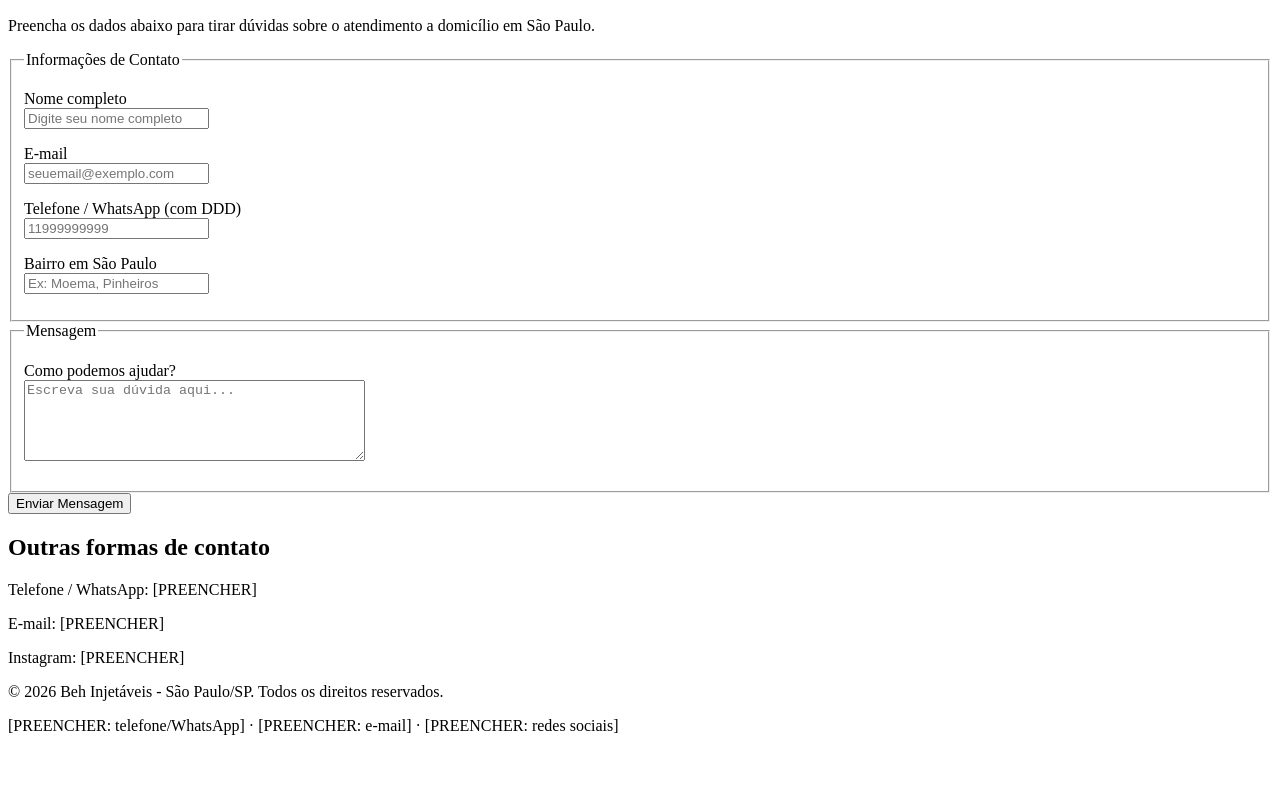
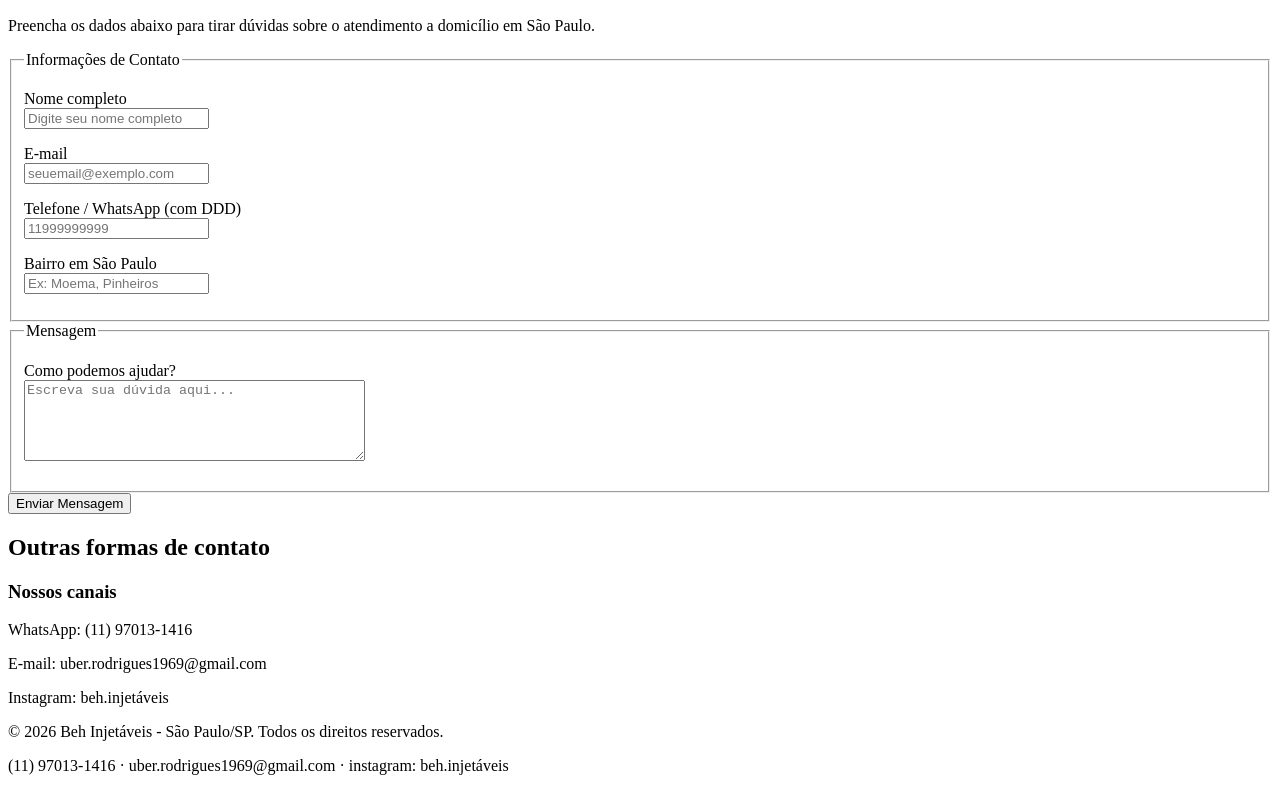
Before and after one commit to Colombogaby/beh-injetaveis, a plain HTML site: page contato.html in a window 1280 px wide. Shown: the part 344-1135 px from the top of the page. Before the commit the page ends 1095 px from the top, so only its background shows below. Drawn offline with Linux system fonts and the light colour scheme.

Commit message:
contatos, link github e alteração necessaria

```diff
--- a/contato.html
+++ b/contato.html
@@ -76,9 +76,10 @@
         <section>
             <h2>Outras formas de contato</h2>
             <article>
-                <p>Telefone / WhatsApp: [PREENCHER]</p>
-                <p>E-mail: [PREENCHER]</p>
-                <p>Instagram: [PREENCHER]</p>
+                <h3>Nossos canais</h3>
+                <p>WhatsApp: (11) 97013-1416</p>
+                <p>E-mail: uber.rodrigues1969@gmail.com</p>
+                <p>Instagram: beh.injetáveis</p>
             </article>
         </section>
 
@@ -86,7 +87,7 @@
 
     <footer>
         <p>&copy; 2026 Beh Injetáveis - São Paulo/SP. Todos os direitos reservados.</p>
-        <p>[PREENCHER: telefone/WhatsApp] · [PREENCHER: e-mail] · [PREENCHER: redes sociais]</p>
+        <p>(11) 97013-1416 · uber.rodrigues1969@gmail.com · instagram: beh.injetáveis</p>
     </footer>
 </body>
 </html>
```
Also changed, not shown: index.html (+1 -1 lines), orcamento.html (+1 -1 lines), paginas/botox.html (+1 -1 lines), paginas/enzima-capilar.html (+1 -1 lines), paginas/enzima-muscular.html (+1 -1 lines), paginas/hiperidrose.html (+1 -1 lines), paginas/lipo-enzimatica.html (+1 -1 lines), paginas/melasma.html (+1 -1 lines), paginas/sobre-nos.html (+1 -1 lines), 1 other file.
